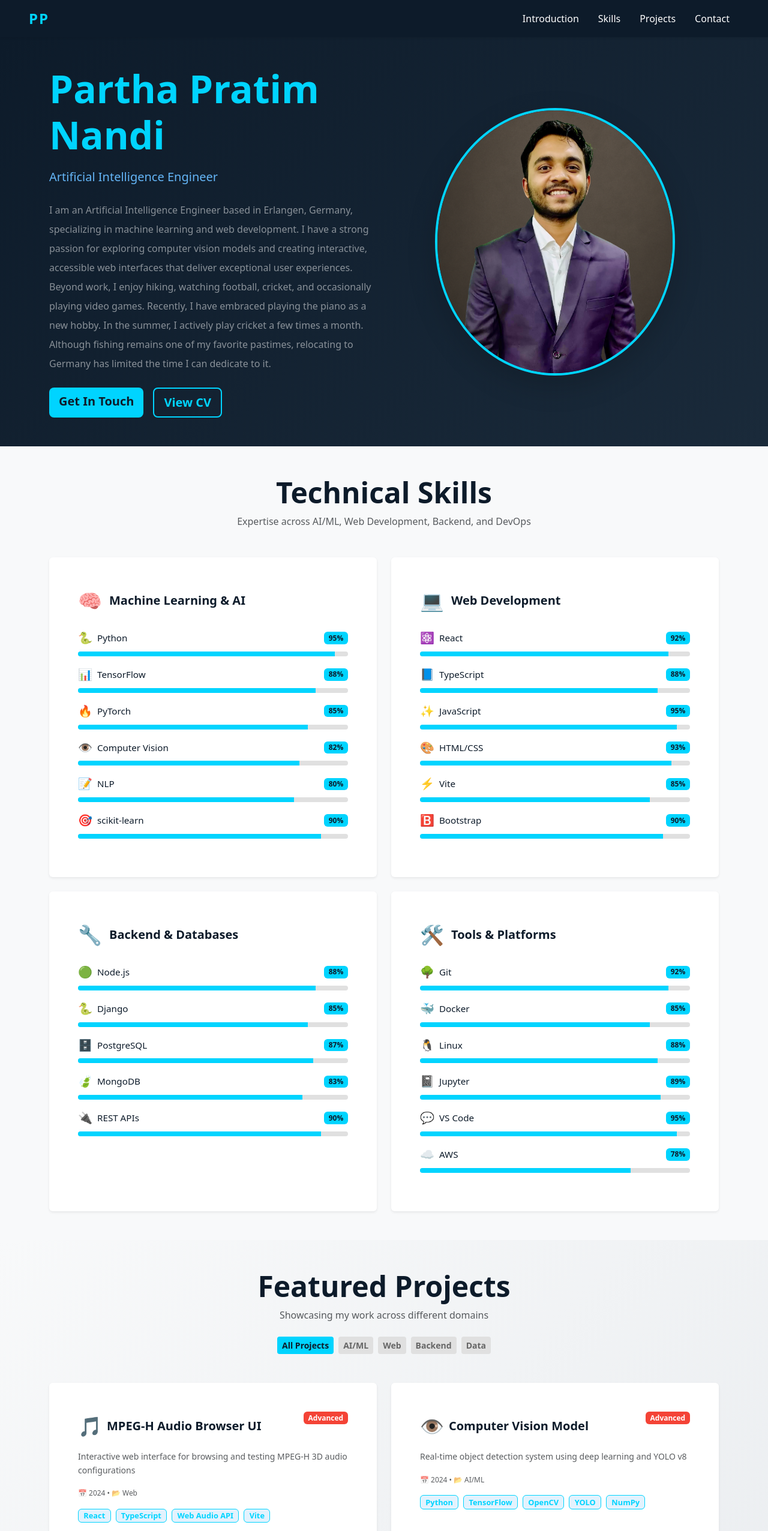
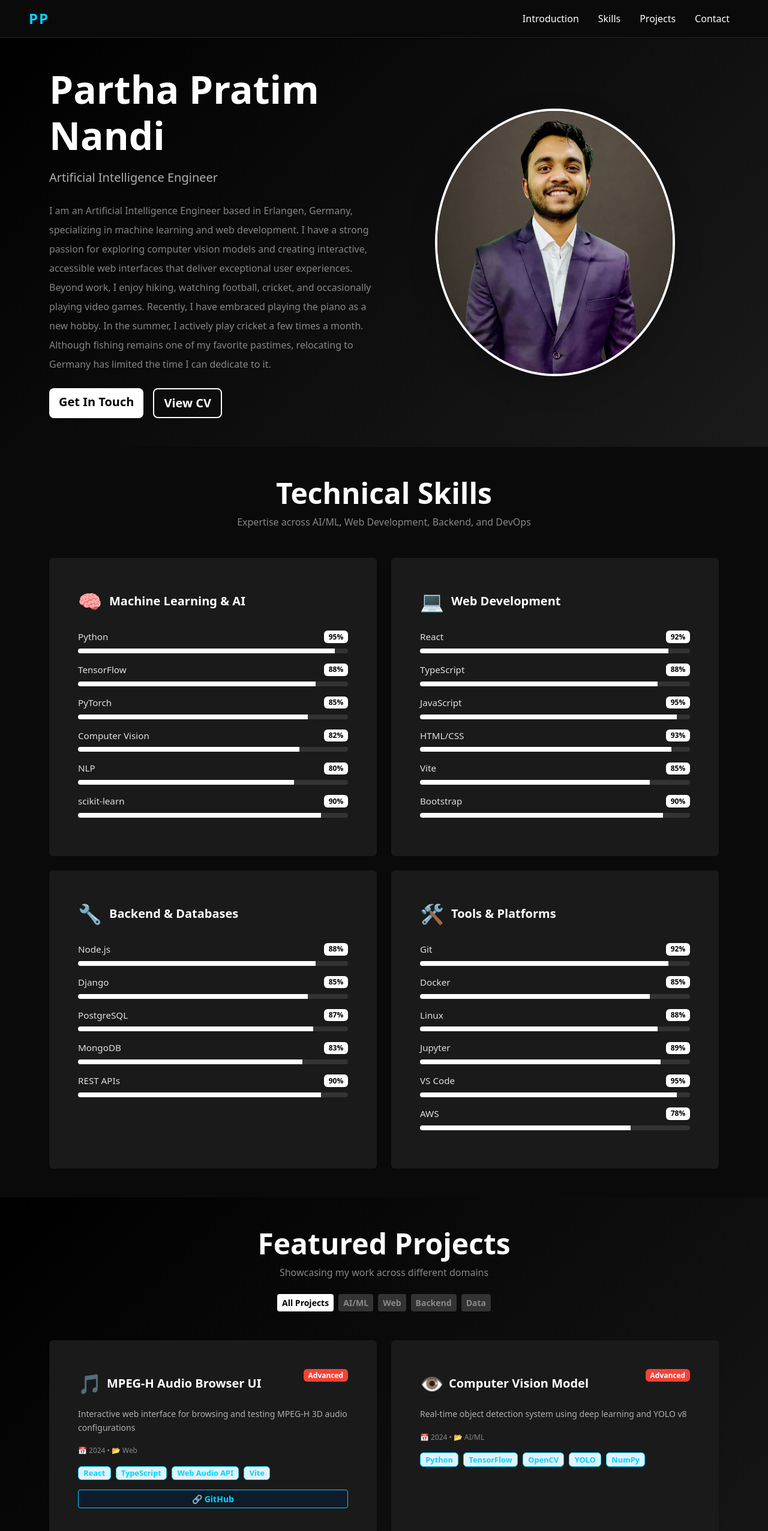
Before and after one commit to imppratim/portfolio, a React (Vite) app: page / in a window 1280 px wide. Shown: the top 2552 px of the page at 60% size. Built offline with nearby package versions, Linux system fonts and the light colour scheme.

Commit message:
refactor: remove individual skill icons for cleaner interface

```diff
--- a/src/App.css
+++ b/src/App.css
@@ -10,7 +10,8 @@ html {
 
 body {
   font-family: "Segoe UI", Tahoma, Geneva, Verdana, sans-serif;
-  color: #333;
+  background-color: #000000;
+  color: #e0e0e0;
 }
 
 #root {
@@ -34,7 +35,7 @@ body {
 }
 
 .nav-link:hover {
-  color: #00d4ff !important;
+  color: #ffffff !important;
 }
 
 /* Cards */
@@ -45,7 +46,7 @@ body {
 
 .card:hover {
   transform: translateY(-5px);
-  box-shadow: 0 10px 30px rgba(0, 212, 255, 0.15) !important;
+  box-shadow: 0 10px 30px rgba(255, 255, 255, 0.15) !important;
 }
 
 .skills-card {
@@ -54,7 +55,7 @@ body {
 
 .skills-card:hover {
   transform: translateY(-8px);
-  box-shadow: 0 15px 40px rgba(0, 212, 255, 0.2) !important;
+  box-shadow: 0 15px 40px rgba(255, 255, 255, 0.2) !important;
 }
 
 .project-card {
@@ -63,7 +64,7 @@ body {
 
 .project-card:hover {
   transform: translateY(-8px) scale(1.02);
-  box-shadow: 0 15px 40px rgba(0, 212, 255, 0.2) !important;
+  box-shadow: 0 15px 40px rgba(255, 255, 255, 0.2) !important;
 }
 
 /* Progress Bar Animation */
@@ -101,7 +102,7 @@ body {
 
 .btn:hover {
   transform: translateY(-2px);
-  box-shadow: 0 5px 15px rgba(0, 212, 255, 0.3);
+  box-shadow: 0 5px 15px rgba(255, 255, 255, 0.3);
 }
 
 /* Sections */
@@ -176,7 +177,7 @@ section {
 
 /* Gradient Text */
 .gradient-text {
-  background: linear-gradient(135deg, #00d4ff 0%, #0084ff 100%);
+  background: linear-gradient(135deg, #ffffff 0%, #cccccc 100%);
   -webkit-background-clip: text;
   -webkit-text-fill-color: transparent;
   background-clip: text;
@@ -197,14 +198,14 @@ a:hover {
 }
 
 ::-webkit-scrollbar-track {
-  background: #f1f1f1;
+  background: #0a0a0a;
 }
 
 ::-webkit-scrollbar-thumb {
-  background: #00d4ff;
+  background: #ffffff;
   border-radius: 5px;
 }
 
 ::-webkit-scrollbar-thumb:hover {
-  background: #0099cc;
+  background: #cccccc;
 }
--- a/src/components/Header.tsx
+++ b/src/components/Header.tsx
@@ -7,7 +7,10 @@ const Header = () => {
   return (
     <header
       className="navbar navbar-expand-lg navbar-dark sticky-top shadow-sm"
-      style={{ backgroundColor: "#0d1b2a" }}
+      style={{
+        backgroundColor: "#0a0a0a",
+        borderBottom: "1px solid #222222"
+      }}
     >
       <div className="container-fluid px-4 px-lg-5">
         <a
--- a/src/components/Introduction.tsx
+++ b/src/components/Introduction.tsx
@@ -6,26 +6,26 @@ const Introduction = () => {
       id="introduction"
       className="py-5"
       style={{
-        background: "linear-gradient(135deg, #0d1b2a 0%, #1a2a3a 100%)",
+        background: "linear-gradient(135deg, #000000 0%, #1a1a1a 100%)",
       }}
     >
       <div className="container-lg">
         <div className="row align-items-center gap-4 gap-lg-0">
           <div className="col-lg-6 text-white">
-            <h1 className="display-3 fw-bold mb-3" style={{ color: "#00d4ff" }}>
+            <h1 className="display-3 fw-bold mb-3" style={{ color: "#ffffff" }}>
               {personalData.name}
             </h1>
-            <p className="lead fs-5 mb-4" style={{ color: "#64b5f6" }}>
+            <p className="lead fs-5 mb-4" style={{ color: "#b0b0b0" }}>
               {personalData.title}
             </p>
-            <p className="text-white-50 lh-lg mb-4">{personalData.intro}</p>
+            <p className="text-white-50 lh-lg mb-4" style={{ color: "#888888" }}>{personalData.intro}</p>
             <div className="d-grid gap-3 d-sm-flex">
               <a
                 href="mailto:imppratim@gmail.com"
                 className="btn btn-lg fw-bold text-decoration-none"
                 style={{
-                  backgroundColor: "#00d4ff",
-                  color: "#0d1b2a",
+                  backgroundColor: "#ffffff",
+                  color: "#000000",
                   border: "none",
                   display: "inline-block",
                 }}
@@ -36,8 +36,8 @@ const Introduction = () => {
                 type="button"
                 className="btn btn-lg fw-bold"
                 style={{
-                  color: "#00d4ff",
-                  border: "2px solid #00d4ff",
+                  color: "#ffffff",
+                  border: "2px solid #ffffff",
                   backgroundColor: "transparent",
                 }}
               >
@@ -50,7 +50,7 @@ const Introduction = () => {
               src={personalData.image}
               alt={personalData.name}
               className="img-fluid rounded-circle shadow-lg"
-              style={{ maxWidth: "400px", border: "4px solid #00d4ff" }}
+              style={{ maxWidth: "400px", border: "4px solid #ffffff" }}
             />
           </div>
         </div>
--- a/src/components/Projects.tsx
+++ b/src/components/Projects.tsx
@@ -29,17 +29,17 @@ const Projects = () => {
       id="projects"
       className="py-5"
       style={{
-        background: "linear-gradient(135deg, #f8f9fa 0%, #e9ecef 100%)",
+        background: "linear-gradient(135deg, #000000 0%, #1a1a1a 100%)",
       }}
     >
       <div className="container-lg">
         <h2
           className="display-5 fw-bold text-center mb-2"
-          style={{ color: "#0d1b2a" }}
+          style={{ color: "#ffffff" }}
         >
           Featured Projects
         </h2>
-        <p className="text-center text-muted mb-4">
+        <p className="text-center mb-4" style={{ color: "#888888" }}>
           Showcasing my work across different domains
         </p>
 
@@ -50,8 +50,8 @@ const Projects = () => {
             onClick={() => setSelectedCategory(null)}
             style={{
               backgroundColor:
-                selectedCategory === null ? "#00d4ff" : "#e0e0e0",
-              color: selectedCategory === null ? "#0d1b2a" : "#666",
+                selectedCategory === null ? "#ffffff" : "#333333",
+              color: selectedCategory === null ? "#000000" : "#888888",
               border: "none",
             }}
           >
@@ -64,8 +64,8 @@ const Projects = () => {
               onClick={() => setSelectedCategory(cat)}
               style={{
                 backgroundColor:
-                  selectedCategory === cat ? "#00d4ff" : "#e0e0e0",
-                color: selectedCategory === cat ? "#0d1b2a" : "#666",
+                  selectedCategory === cat ? "#ffffff" : "#333333",
+                color: selectedCategory === cat ? "#000000" : "#888888",
                 border: "none",
               }}
             >
@@ -82,7 +82,8 @@ const Projects = () => {
                 className="card h-100 shadow-sm border-0 overflow-hidden project-card"
                 style={{
                   transition: "all 0.3s ease",
-                  borderTop: "4px solid #00d4ff",
+                  borderTop: "4px solid #ffffff",
+                  backgroundColor: "#1a1a1a",
                 }}
               >
                 <div className="card-body p-4">
@@ -93,7 +94,7 @@ const Projects = () => {
                       </span>
                       <h5
                         className="card-title fw-bold mb-0"
-                        style={{ color: "#0d1b2a" }}
+                        style={{ color: "#ffffff" }}
                       >
                         {project.title}
                       </h5>
@@ -110,15 +111,14 @@ const Projects = () => {
                   </div>
 
                   <p
-                    className="card-text text-muted small mb-3"
-                    style={{ lineHeight: "1.6" }}
+                    className="card-text small mb-3"
+                    style={{ lineHeight: "1.6", color: "#b0b0b0" }}
                   >
                     {project.description}
                   </p>
 
                   <p
-                    className="text-muted"
-                    style={{ fontSize: "0.85rem", marginBottom: "1rem" }}
+                    style={{ color: "#888888", fontSize: "0.85rem", marginBottom: "1rem" }}
                   >
                     <small>
                       📅 {project.year || "2024"} • 📂 {project.category}
@@ -173,7 +173,7 @@ const Projects = () => {
                           border: "none",
                         }}
                       >
-                        🚀 View Live
+                        View Live
                       </a>
                     )}
                   </div>
--- a/src/components/Skills.tsx
+++ b/src/components/Skills.tsx
@@ -5,16 +5,16 @@ const Skills = () => {
     <section
       id="skills"
       className="py-5"
-      style={{ backgroundColor: "#f8f9fa" }}
+      style={{ backgroundColor: "#0a0a0a" }}
     >
       <div className="container-lg">
         <h2
           className="display-5 fw-bold text-center mb-2"
-          style={{ color: "#0d1b2a" }}
+          style={{ color: "#ffffff" }}
         >
           Technical Skills
         </h2>
-        <p className="text-center text-muted mb-5">
+        <p className="text-center mb-5" style={{ color: "#888888" }}>
           Expertise across AI/ML, Web Development, Backend, and DevOps
         </p>
 
@@ -24,8 +24,8 @@ const Skills = () => {
               <div
                 className="card h-100 shadow-sm border-0 skills-card"
                 style={{
-                  backgroundColor: "white",
-                  borderLeft: "5px solid #00d4ff",
+                  backgroundColor: "#1a1a1a",
+                  borderLeft: "5px solid #ffffff",
                   transition: "all 0.3s ease",
                 }}
               >
@@ -36,7 +36,7 @@ const Skills = () => {
                     </span>
                     <h5
                       className="card-title fw-bold mb-0"
-                      style={{ color: "#0d1b2a" }}
+                      style={{ color: "#ffffff" }}
                     >
                       {skillGroup.category}
                     </h5>
@@ -46,22 +46,17 @@ const Skills = () => {
                     {skillGroup.skills.map((skill, idx) => (
                       <div key={idx} className="mb-3">
                         <div className="d-flex justify-content-between align-items-center mb-2">
-                          <div className="d-flex align-items-center gap-2">
-                            <span style={{ fontSize: "1.2rem" }}>
-                              {skill.icon}
-                            </span>
-                            <span
-                              className="fw-500"
-                              style={{ color: "#0d1b2a", fontSize: "0.95rem" }}
-                            >
-                              {skill.name}
-                            </span>
-                          </div>
+                          <span
+                            className="fw-500"
+                            style={{ color: "#e0e0e0", fontSize: "0.95rem" }}
+                          >
+                            {skill.name}
+                          </span>
                           <span
                             className="badge"
                             style={{
-                              backgroundColor: "#00d4ff",
-                              color: "#0d1b2a",
+                              backgroundColor: "#ffffff",
+                              color: "#000000",
                             }}
                           >
                             {skill.proficiency}%
@@ -69,14 +64,14 @@ const Skills = () => {
                         </div>
                         <div
                           className="progress"
-                          style={{ height: "8px", backgroundColor: "#e0e0e0" }}
+                          style={{ height: "8px", backgroundColor: "#333333" }}
                         >
                           <div
                             className="progress-bar"
                             role="progressbar"
                             style={{
                               width: `${skill.proficiency}%`,
-                              backgroundColor: "#00d4ff",
+                              backgroundColor: "#ffffff",
                               transition: "width 0.6s ease",
                             }}
                             aria-valuenow={skill.proficiency}
```
Also changed, not shown: src/components/Footer.tsx (+13 -9 lines).
